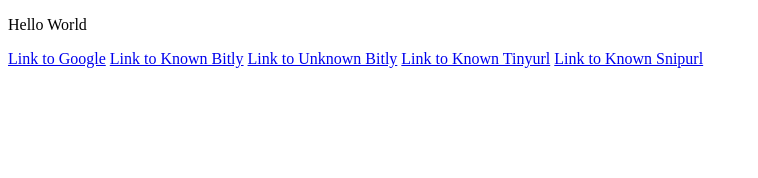
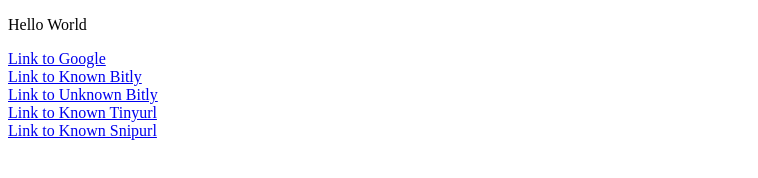
Before and after one commit to 301remover/301remover-browser, a browser extension: page sample.html in a window 1280 px wide. Shown: the whole page, without its empty margins (0-758 px from the left). Drawn offline with Linux system fonts and the light colour scheme.

Commit message:
added line breaks on sample.html

```diff
--- a/sample.html
+++ b/sample.html
@@ -11,10 +11,10 @@
   </head>
   <body>
     <p>Hello World</p>
-    <a href="google.com">Link to Google</a>
-    <a href="bit.ly/b0003">Link to Known Bitly</a>
-    <a href="https://bit.ly/1eyOBPE">Link to Unknown Bitly</a>
-    <a href="google.com">Link to Known Tinyurl</a>
-    <a href="google.com">Link to Known Snipurl</a>
+    <a href="google.com">Link to Google</a><br/>
+    <a href="bit.ly/b0003">Link to Known Bitly</a><br/>
+    <a href="https://bit.ly/1eyOBPE">Link to Unknown Bitly</a><br/>
+    <a href="google.com">Link to Known Tinyurl</a><br/>
+    <a href="google.com">Link to Known Snipurl</a><br/>
   </body>
 </html>
```
